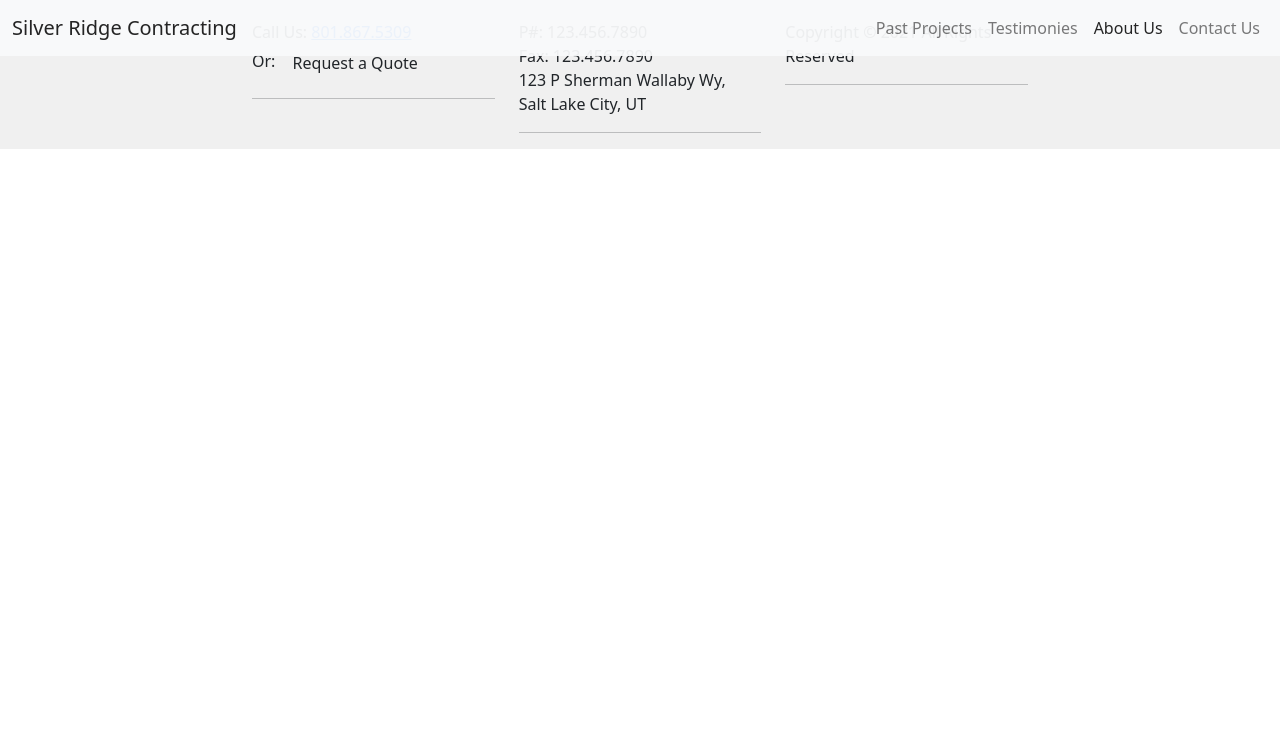
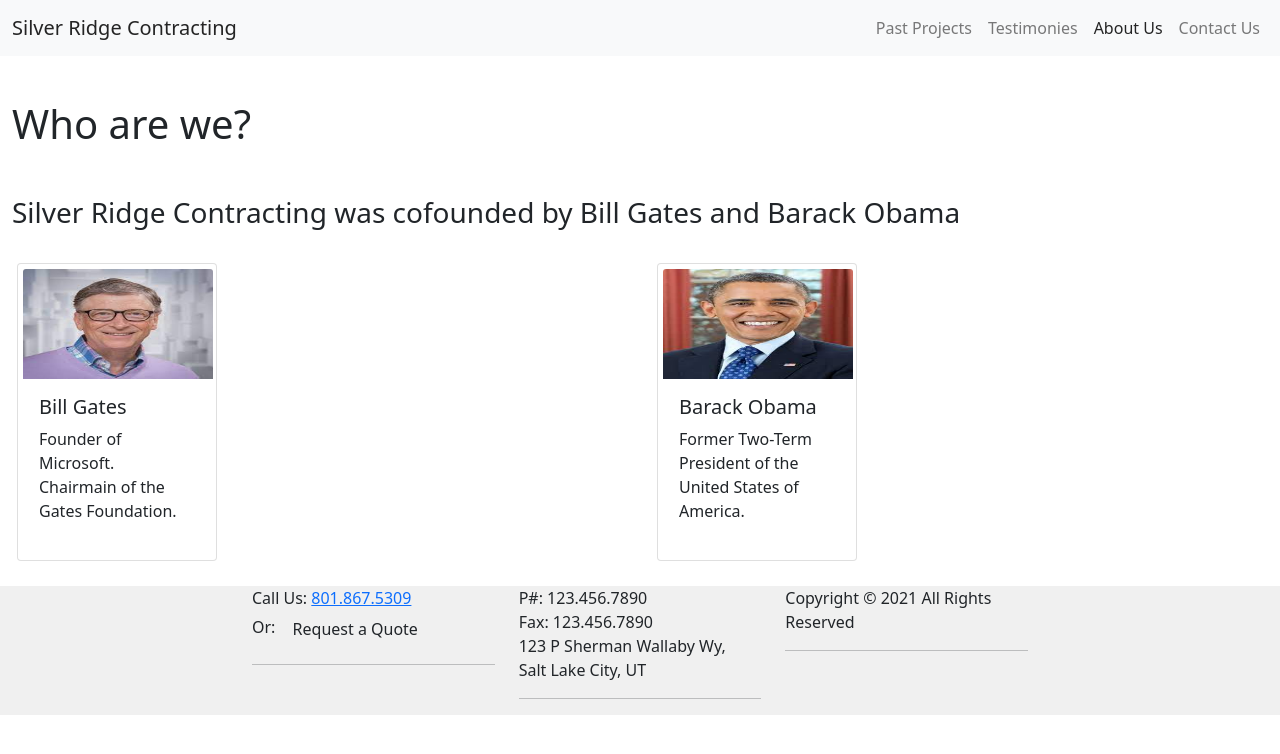
Before and after one commit to ethanzitting/silver-ridge, a website built with webpack: page docs/about-us.html in a window 1280 px wide. Built offline with nearby package versions, Linux system fonts and the light colour scheme.

Commit message:
Added placeholder content to contact-us.html and about-us.html

```diff
--- a/docs/about-us.html
+++ b/docs/about-us.html
@@ -47,8 +47,42 @@
     </header>
 
    <main>
+    <div class="container-fluid pad-top">
+      <div class="row">
+        <h1>Who are we?</h1>
+      </div>
 
-   </main>
+      <div class="row">
+        <div class="container">
+          <div class="row">
+           <h3>Silver Ridge Contracting was cofounded by Bill Gates and Barack Obama</h3>
+          </div>
+
+          <div class="row">
+            <div class="col-12 col-sm-6">
+              <div class="card">
+                <img class="card-img-top" src="./images/bill.jpeg" alt="image of this Silver Ridge Contracting project">
+                <div class="card-body">
+                  <h5 class="card-title">Bill Gates</h5>
+                  <p>Founder of Microsoft. Chairmain of the Gates Foundation.</p>
+                </div>
+              </div>
+            </div>
+
+            <div class="col-12 col-sm-6">
+              <div class="card">
+                <img class="card-img-top" src="./images/barack.jpeg" alt="image of this Silver Ridge Contracting project">
+                <div class="card-body">
+                  <h5 class="card-title">Barack Obama</h5>
+                  <p>Former Two-Term President of the United States of America.</p>
+                </div>
+              </div>
+            </div>
+          </div>
+        </div>
+      </div>
+    </div>
+  </main>
 
     <footer class="footer">
       <div class="container limit-width">
--- a/docs/styles.css
+++ b/docs/styles.css
@@ -91,3 +91,7 @@
 .bg-white {
   background-color: white;
 }
+
+.pad-top {
+  margin-top: 100px;
+}
```
Also changed, not shown: docs/contact-us.html (+18 -0 lines), docs/past-projects.html (+32 -2 lines), docs/images/barack.jpeg (renamed from docs/images/roy.jpeg), docs/images/bill.jpeg (renamed from docs/images/ethan.jpeg).
